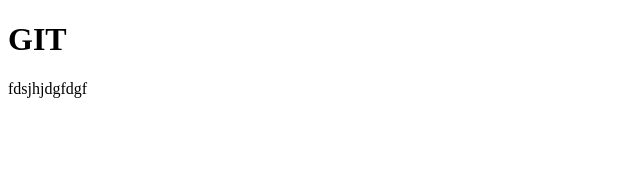
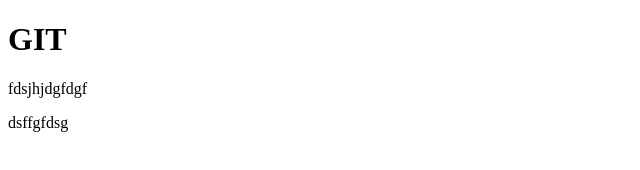
Before and after one commit to seenk17/prog, a plain HTML site: page index.html in a window 1280 px wide. Shown: the full height of the page, 0-640 px from the left. Drawn offline with Linux system fonts and the light colour scheme.

Commit message:
second commit

```diff
--- a/index.html
+++ b/index.html
@@ -7,5 +7,6 @@
 <body>
 	<h1>GIT</h1>
 	<p>fdsjhjdgfdgf</p>
+	<p>dsffgfdsg</p>
 </body>
 </html>
```
